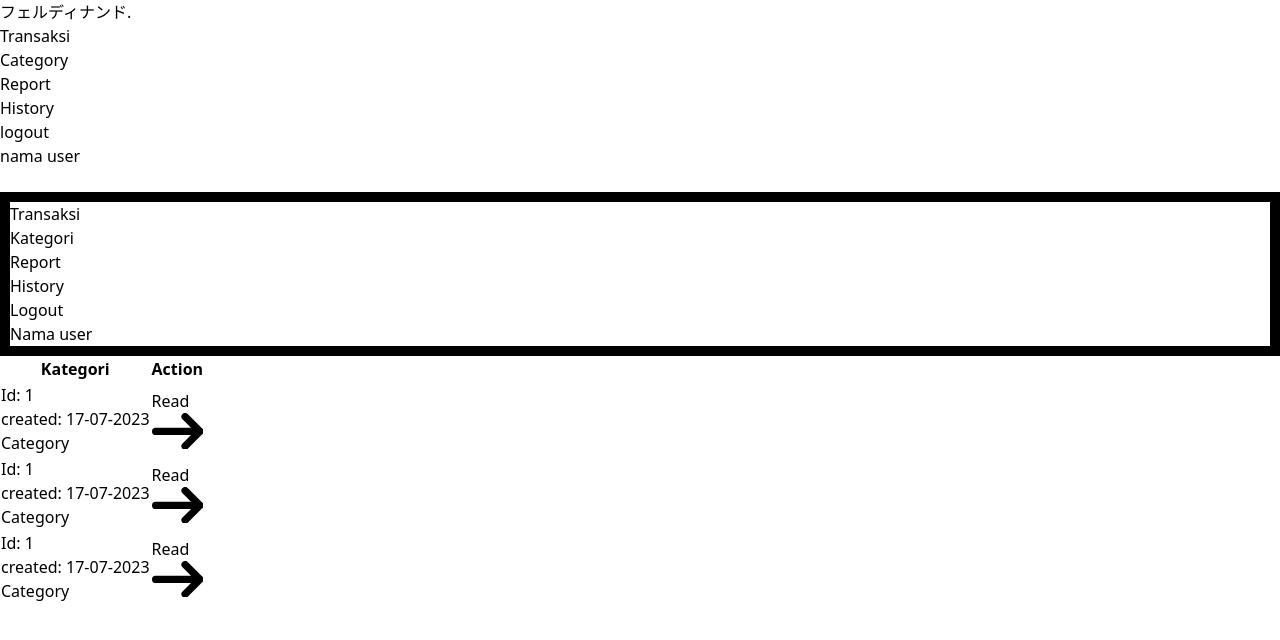
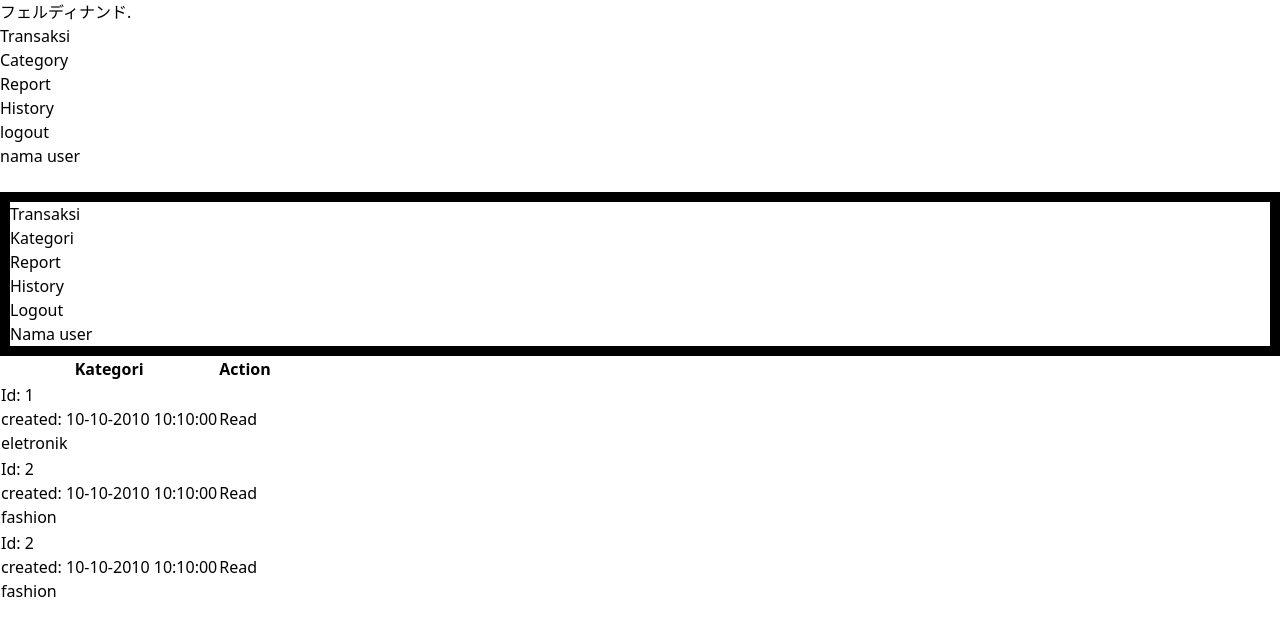
Before and after one commit to 12Ferdian12/LaporanKeuangan-FE-REACT, a React (Vite) app: page /category in a window 1280 px wide. Shown: the top 640 px of the page. Built offline with nearby package versions, Linux system fonts and the light colour scheme.

Commit message:
UPDATE: -SHOW CATEGORY DATA

```diff
--- a/src/components/Category/CategoryCard.tsx
+++ b/src/components/Category/CategoryCard.tsx
@@ -1,16 +1,24 @@
-function CategoryCard() {
+import { KategoriData } from "../../types/api/kategori";
+
+interface CategoryCardProps {
+  kategoriData: KategoriData; // Replace 'KategoriData' with the actual type of your data
+}
+
+function CategoryCard(props: CategoryCardProps) {
   return (
     <tr>
       <td>
         <div className=" w-full p-5 bg-white border border-gray-200 rounded-lg shadow dark:bg-gray-800 dark:border-gray-700">
           <div className=" flex justify-between pr-[20px]">
-            <h5 className="text-white px-5 font-bold">Id: 1</h5>
+            <h5 className="text-white px-5 font-bold">
+              Id: {props.kategoriData.id}
+            </h5>
             <p className="mb-3 px-5 font-normal text-gray-700 dark:text-gray-400">
-              created: 17-07-2023
+              created: {props.kategoriData.createdAt}
             </p>
           </div>
           <h5 className="mb-2 px-5 text-2xl font-bold tracking-tight text-gray-900 dark:text-white">
-            Category
+            {props.kategoriData.kategoriName}
           </h5>
         </div>
       </td>
@@ -20,21 +28,6 @@ function CategoryCard() {
           className="inline-flex items-center px-3 py-2 text-sm font-medium text-center text-white bg-blue-700 rounded-lg hover:bg-blue-800 focus:ring-4 focus:outline-none focus:ring-blue-300 dark:bg-blue-600 dark:hover:bg-blue-700 dark:focus:ring-blue-800"
         >
           Read
-          <svg
-            className="w-3.5 h-3.5 ml-2"
-            aria-hidden="true"
-            xmlns="http://www.w3.org/2000/svg"
-            fill="none"
-            viewBox="0 0 14 10"
-          >
-            <path
-              stroke="currentColor"
-              stroke-linecap="round"
-              stroke-linejoin="round"
-              stroke-width="2"
-              d="M1 5h12m0 0L9 1m4 4L9 9"
-            />
-          </svg>{" "}
         </a>{" "}
       </td>
     </tr>
--- a/src/components/Layout/Navbar.tsx
+++ b/src/components/Layout/Navbar.tsx
@@ -51,9 +51,9 @@ function Navbar() {
               className=" w-6 h-6 text-gray-500 hover:text-green-500 "
               x-show="!showMenu"
               fill="none"
-              stroke-linecap="round"
-              stroke-linejoin="round"
-              stroke-width="2"
+              strokeLinecap="round"
+              strokeLinejoin="round"
+              strokeWidth="2"
               viewBox="0 0 24 24"
               stroke="currentColor"
             >
--- a/src/pages/kategori/index.tsx
+++ b/src/pages/kategori/index.tsx
@@ -17,9 +17,9 @@ export default function KategoriesPage() {
                 </tr>
               </thead>
               <tbody className="bg-white divide-y divide-gray-300">
-                {kategoriesData.map((item) => (
-                  <CategoryCard />
-                ))}
+                {kategoriesData.map((item, idx) => {
+                  return <CategoryCard key={idx} kategoriData={item} />;
+                })}
               </tbody>
             </table>
           </div>
```
Also changed, not shown: src/components/home/content.tsx (+7 -12 lines), src/pages/HomePage.tsx (+14 -19 lines).
